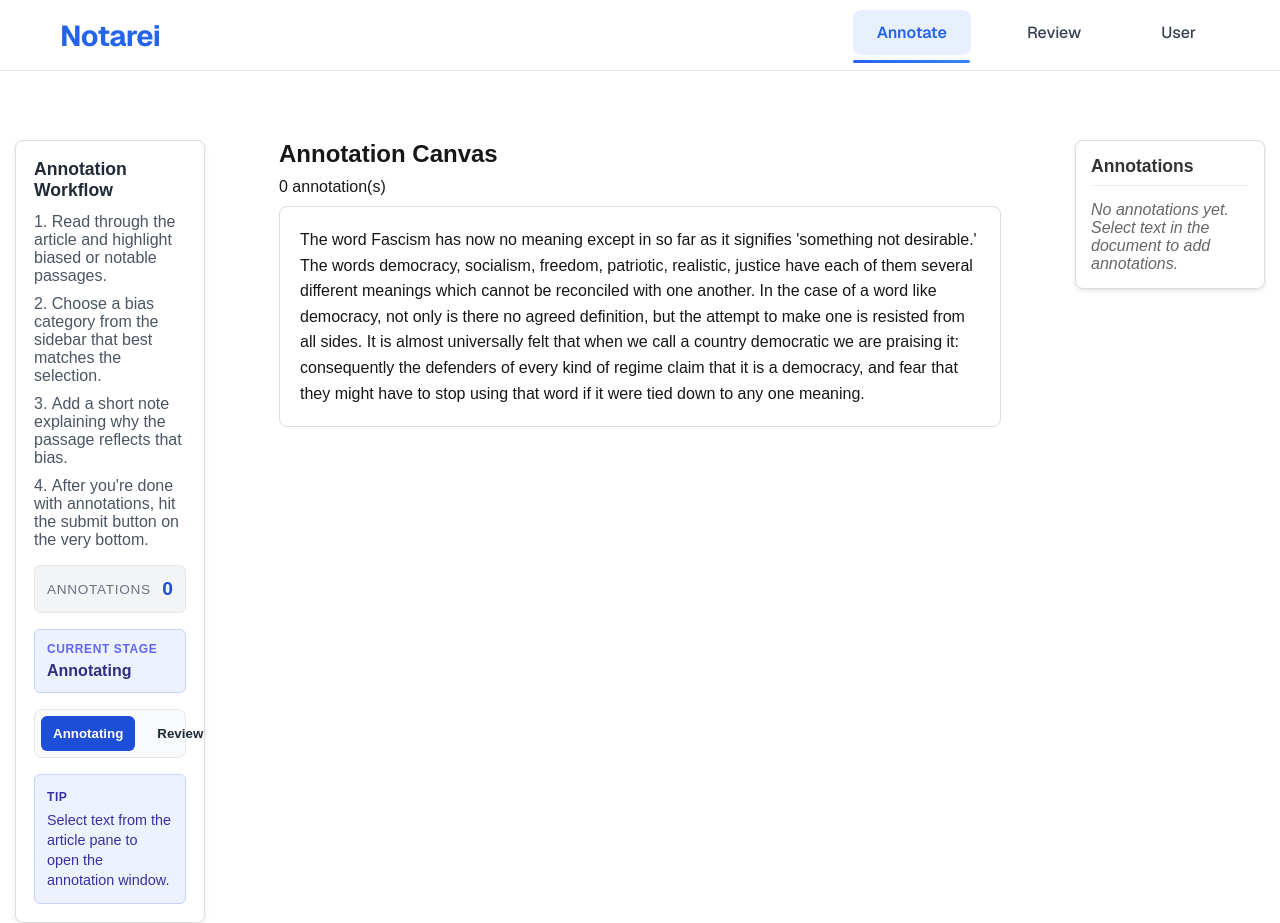
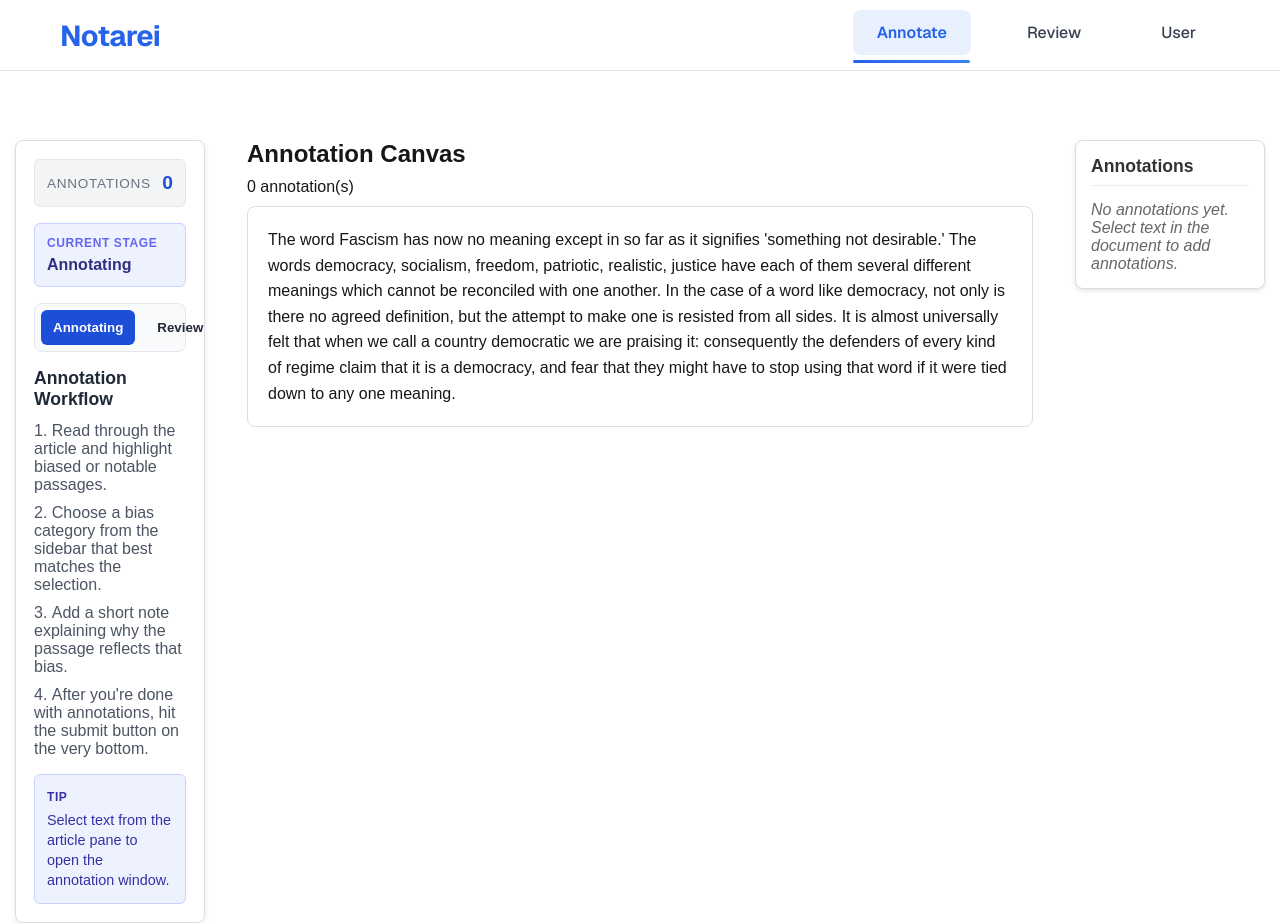
Before and after one commit to jeffreyft3/Notarei, a Next.js app: page /annotate in a window 1280 px wide. Built offline with nearby package versions, Linux system fonts and the light colour scheme; a web font is replaced by a local one.

Commit message:
guidance toolbar fixes

```diff
--- a/src/components/annotate/GuidanceToolbar.jsx
+++ b/src/components/annotate/GuidanceToolbar.jsx
@@ -20,17 +20,8 @@ const GuidanceToolbar = ({ stage, annotationCount, setStage }) => {
       transition={{ duration: 0.4, ease: "easeOut" }}
     >
       <div className="guidance-content">
-        <section className="guidance-instructions">
-          <h3>Annotation Workflow</h3>
-          <ol>
-            {instructions.map((item, index) => (
-              <li key={index}>{item}</li>
-            ))}
-          </ol>
-        </section>
-
-        <aside className="guidance-actions">
-          <div className="guidance-summary">
+        <aside className = "guidance-actions">
+        <div className="guidance-summary">
             <span className="summary-label">Annotations</span>
             <span className="summary-value">{annotationCount}</span>
           </div>
@@ -56,6 +47,17 @@ const GuidanceToolbar = ({ stage, annotationCount, setStage }) => {
               Reviewing
             </button>
           </div>
+          </aside>
+        <section className="guidance-instructions">
+          <h3>Annotation Workflow</h3>
+          <ol>
+            {instructions.map((item, index) => (
+              <li key={index}>{item}</li>
+            ))}
+          </ol>
+        </section>
+
+        <aside className="guidance-actions">
           <div className="guidance-tip">
             <span className="tip-label">Tip</span>
             <p>Select text from the article pane to open the annotation window.</p>
--- a/src/components/annotate/annotate.css
+++ b/src/components/annotate/annotate.css
@@ -9,7 +9,7 @@
 }
 
 .annotation-canvas-container {
-  padding: 0px 20px;
+  /* padding: 0px 10px; */
 }
 
 .annotation-loaded-language { background-color: #ffeb3b; }
@@ -56,7 +56,7 @@
   width: 100%;
   max-width: 1400px;
   display: flex;
-  gap: 24px;
+  gap: 12px;
   align-items: flex-start;
   justify-content: center;
   box-sizing: border-box;
@@ -133,8 +133,6 @@
 }
 
 .guidance-actions {
-  flex: 0 1 220px;
-  width: min(220px, 100%);
   display: flex;
   flex-direction: column;
   gap: 16px;
@@ -152,6 +150,7 @@
 }
 
 .summary-label {
+  width: 100vw;
   font-size: 0.85rem;
   color: #6b7280;
   text-transform: uppercase;
```
